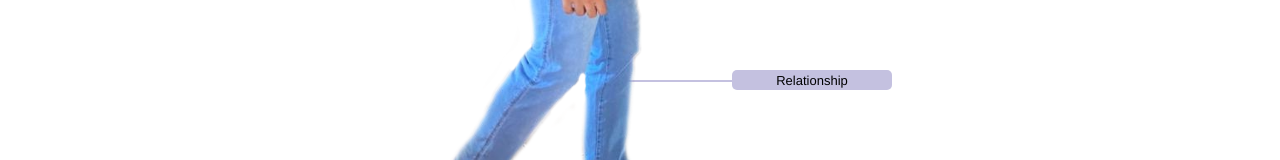
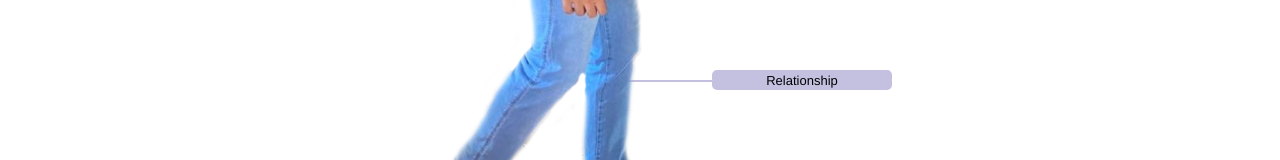
Before and after one commit to MateusHenriqDaSilva/Port, a Next.js app: page / in a window 1280 px wide. Shown: the part 636-796 px from the top of the page. Built offline with nearby package versions, Linux system fonts and the light colour scheme.

Commit message:
first commit

```diff
--- a/src/styles/corpo.module.css
+++ b/src/styles/corpo.module.css
@@ -245,9 +245,9 @@
 
 .quadrado6 {
     height: 20px;
-    margin-left: -200px;
+    margin-left: -220px;
     margin-top: 500px;
-    width: 160px;
+    width: 180px;
     font-size: 13px;
     justify-content: center;
     text-align: center;
```
